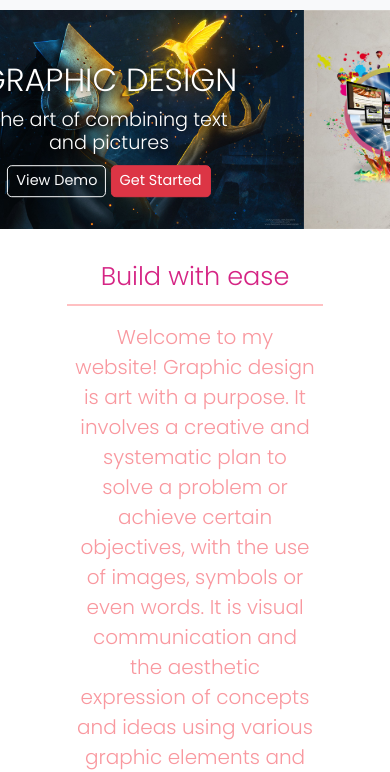
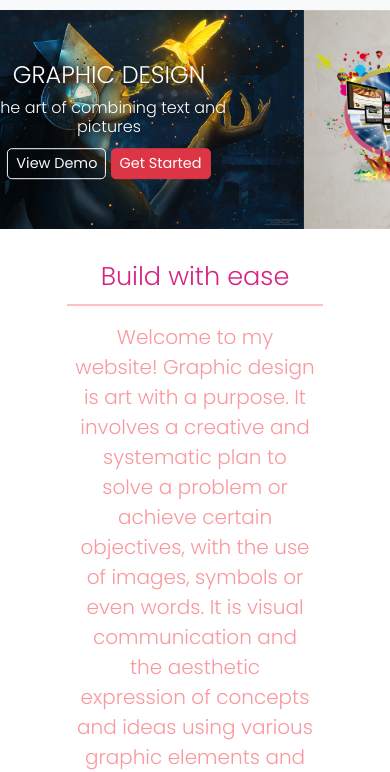
Before and after one commit to inaamk/gdesign, a plain HTML site: page index.html in a window 390 px wide. Shown: the part 75-847 px from the top of the page. Drawn offline with nearby package versions, Linux system fonts and the light colour scheme.

Commit message:
Update style.css

```diff
--- a/style.css
+++ b/style.css
@@ -175,7 +175,7 @@ h6{
 		top: 45%;
 	}
 	.carousel-caption h1{
-		font-size: 300%
+		font-size: 250%
 	}
 	.carousel-caption h3{
 		font-size: 150%;
@@ -195,10 +195,10 @@ h6{
 		top: 40%;
 	}
 	.carousel-caption h1{
-		font-size: 200%
+		font-size: 150%
 	}
 	.carousel-caption h3{
-		font-size: 120%;
+		font-size: 100%;
 	}
 	.carousel-caption .btn{
 		font-size: 90%;
```
